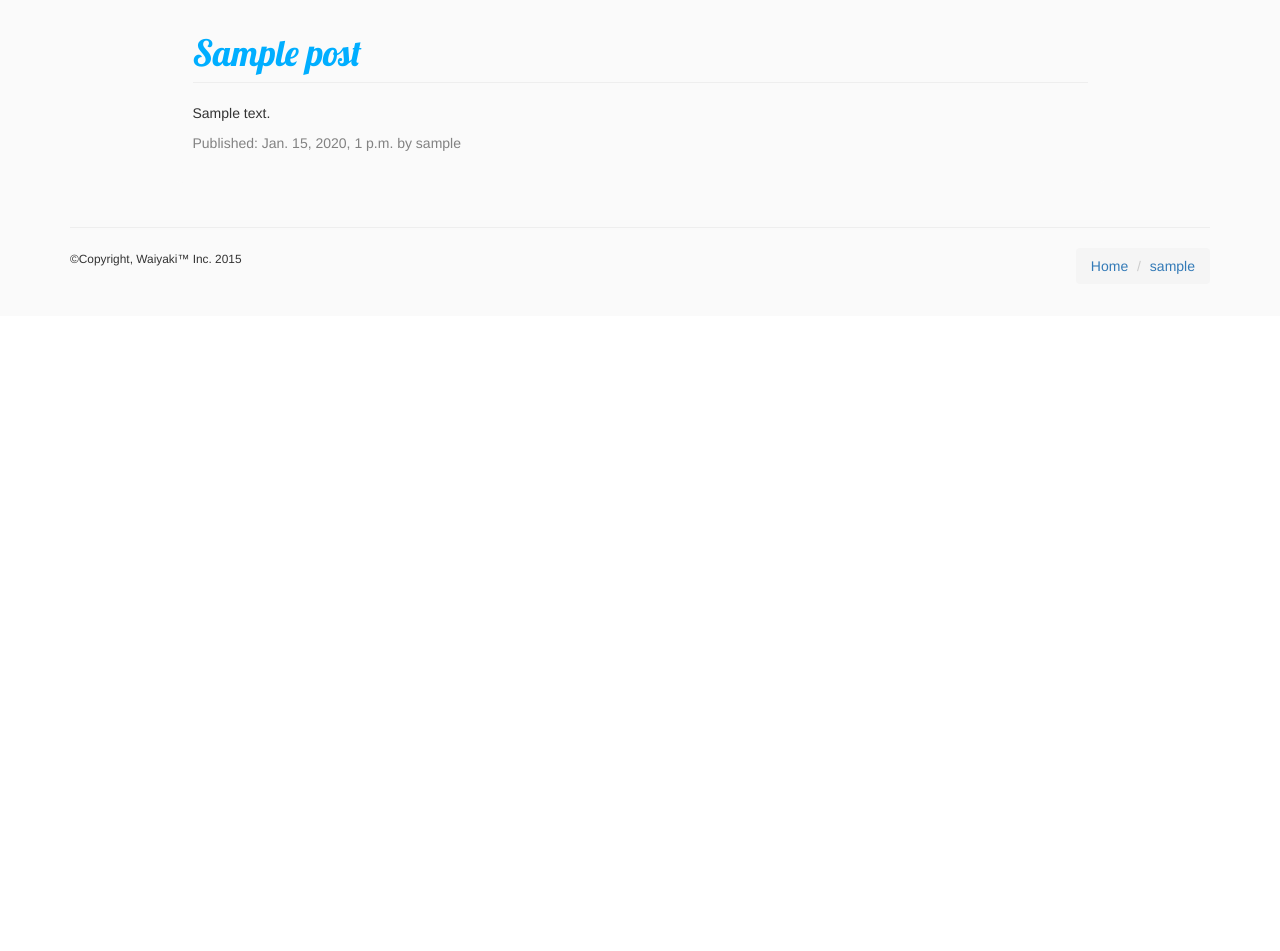
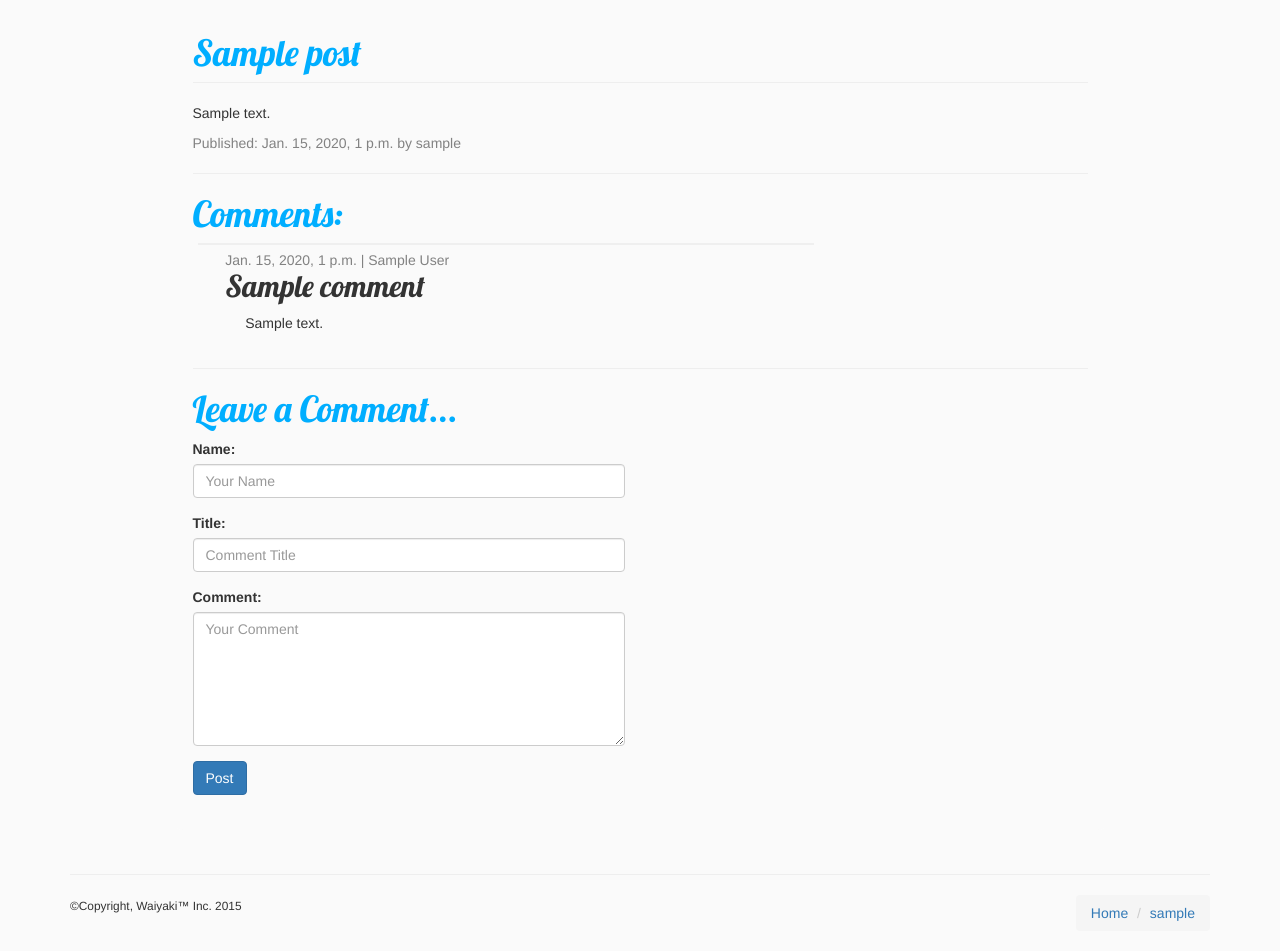
Before and after one commit to Waiyaki/django-girls-tutorial-with-improvements, a Django app: a page that uses blog/templates/blog/post_detail.html in a window 1280 px wide. Shown: the part 484-1435 px from the top of the page. Before the commit the page ends 758 px from the top, so only its background shows below. Run offline with Django 3.2, Linux system fonts and the light colour scheme; tables that the repository leaves empty hold one stand-in row (values such as "Sample post"); some libraries are stand-ins or nearby versions.

Commit message:
Added a rudimentary comment system to the blog. Many areas that could be improved.

```diff
--- a/blog/forms.py
+++ b/blog/forms.py
@@ -1,6 +1,6 @@
 from django import forms
 
-from .models import Post
+from .models import Post, Comment
 
 
 class PostForm(forms.ModelForm):
@@ -8,3 +8,13 @@ class PostForm(forms.ModelForm):
     class Meta:
         model = Post
         fields = ('title', 'text')
+
+
+class CommentForm(forms.ModelForm):
+
+    class Meta:
+        model = Comment
+        fields = ('author', 'title', 'text')
+
+    def clean_author(self):
+        return self.cleaned_data.get('author') or 'Anonymous'
--- a/blog/models.py
+++ b/blog/models.py
@@ -21,3 +21,14 @@ class Post(models.Model):
 
     def __str__(self):
         return self.title
+
+
+class Comment(models.Model):
+    author = models.CharField(max_length=60, blank=True)
+    title = models.CharField(max_length=60, unique=True)
+    text = models.TextField()
+    created_date = models.DateTimeField(auto_now_add=True)
+    post = models.ForeignKey(Post)
+
+    def __str__(self):
+        return self.title
--- a/blog/static/blog/css/blog.css
+++ b/blog/static/blog/css/blog.css
@@ -85,3 +85,16 @@ h1, h2, h3, h4 {
     text-align: left;
     padding: 10px;
 }
+
+#comment {
+    border-right: none;
+    border-left: none;
+    border-top: 2px solid #efefef;
+    border-bottom: none;
+    border-radius: 0px;
+    margin-left: 20px;
+}
+
+.comment-body {
+    margin-left: 20px;
+}
--- a/blog/templates/blog/post_detail.html
+++ b/blog/templates/blog/post_detail.html
@@ -39,6 +39,46 @@
                 {% endif %}
             {% endif %}
         </div>
+        <br>
+        {% if comments %}
+            <hr>
+            <h1>Comments:</h1>
+            <div class="row">
+                {% for comment in comments %}
+                    <div class="col-xs-12 col-sm-9 col-md-8 pull-left post" id="comment">
+                        <div class=" date pull-left">{{ comment.created_date }} | {{ comment.author }}</div>
+                        <h2>{{ comment.title }}</h2>
+                        <div class="comment-body">
+                            <p>{{ comment.text | linebreaks }}</p>
+                        </div>
+                    </div>
+                {% endfor %}
+            </div>
+        {% endif %}
+        <hr>
+        <h1>Leave a Comment...</h1>
+        <div class="row">
+            <div class="col-xs-12 col-sm-10 col-md-6 pull-left">
+                <form role="form" method="post" action="{% url 'add_comment' slug=post.slug %}">
+                    {% csrf_token %}
+                     <div class="form-group">
+                        <label for="id_author">Name:</label>
+                        <input type="text" id="id_author" maxlength="60" name="author" class="form-control" placeholder="Your Name">
+                    </div>
+                    <div class="form-group">
+                        <label for="id_title">Title:</label>
+                        <input type="text" maxlength="60" name="title" id="id_title" class="form-control" placeholder="Comment Title">
+                    </div>
+                    <div class="form-group">
+                        <label for="id_text">Comment:</label>
+                        <textarea id="id_text" class="form-control" rows="6" cols="40" placeholder="Your Comment" name="text"></textarea>
+                    </div>
+                    <div class="form-group">
+                        <button type="submit" class="btn btn-primary btn-md">Post</button>
+                    </div>
+                </form>
+            </div>
+        </div>
     </div>
 {% endblock %}
 
--- a/blog/templates/blog/post_list.html
+++ b/blog/templates/blog/post_list.html
@@ -18,7 +18,7 @@
         <div class="col-md-10 col-md-offset-1 col-sm-10 col-sm-offset-1 col-xs-12 jumbotron">
             {% if user.is_authenticated %}
                 <h1>Hello {{ user.username }}.</h1>
-                <p>From where I am sitting, it looks like you are yet to post any content.</p>
+                <p>From where I am sitting, it looks like you -- or any other community member -- are yet to post any content.</p>
                 <p>Click on the button below to create new content.</p>
                 <br>
                 <h2><a href="{% url 'post_new' %}"><span class="btn btn-primary btn-lg btn-block">Post a new blog</span></a></h2>
--- a/blog/urls.py
+++ b/blog/urls.py
@@ -10,4 +10,5 @@ urlpatterns = patterns('',
     url(r'^drafts/$', views.post_draft_list, name="post_draft_list"),
     url(r'^post/(?P<post_slug>[\w\-]+)/publish/$', views.post_publish, name='post_publish'),
     url(r'^post/(?P<post_slug>[\w\-]+)/remove/$', views.post_remove, name="post_remove"),
+    url(r'^post/(?P<slug>[\w\-]+)/add_comment/$', views.add_comment, name='add_comment'),
 )
--- a/blog/views.py
+++ b/blog/views.py
@@ -3,8 +3,8 @@ from datetime import datetime
 from django.shortcuts import render, get_object_or_404, redirect
 from django.contrib.auth.decorators import login_required
 
-from .models import Post
-from .forms import PostForm
+from .models import Post, Comment
+from .forms import PostForm, CommentForm
 
 
 def post_list(request):
@@ -30,7 +30,14 @@ def post_list(request):
 
 def post_detail(request, post_slug):
     post = get_object_or_404(Post, slug=post_slug)
-    return render(request, 'blog/post_detail.html', {'post': post})
+
+    if post:
+        comments = Comment.objects.filter(post=post)
+        form = CommentForm()
+        context_dict = {'post': post, 'comments': comments, 'form': form}
+    else:
+        context_dict = {'post': post}
+    return render(request, 'blog/post_detail.html', context_dict)
 
 
 @login_required
@@ -83,3 +90,21 @@ def post_remove(request, post_slug):
     post = get_object_or_404(Post, slug=post_slug)
     post.delete()
     return redirect('blog.views.post_list')
+
+
+def add_comment(request, slug):
+    if request.method == 'POST':
+        author = request.POST['author']
+
+        if not author:
+            author = 'Anonymous'
+
+        comment = Comment(post=get_object_or_404(Post, slug=slug))
+        form = CommentForm(request.POST, instance=comment)
+        if form.is_valid():
+            comment = form.save(commit=False)
+            comment.author = author
+            comment.save()
+        else:
+            print(form.errors) # print to the console.
+    return redirect('blog.views.post_detail', post_slug=slug)
```
Also changed, not shown: blog/admin.py (+6 -1 lines), blog/migrations/0004_comment.py (added), blog/migrations/0005_auto_20150321_1802.py (added).
